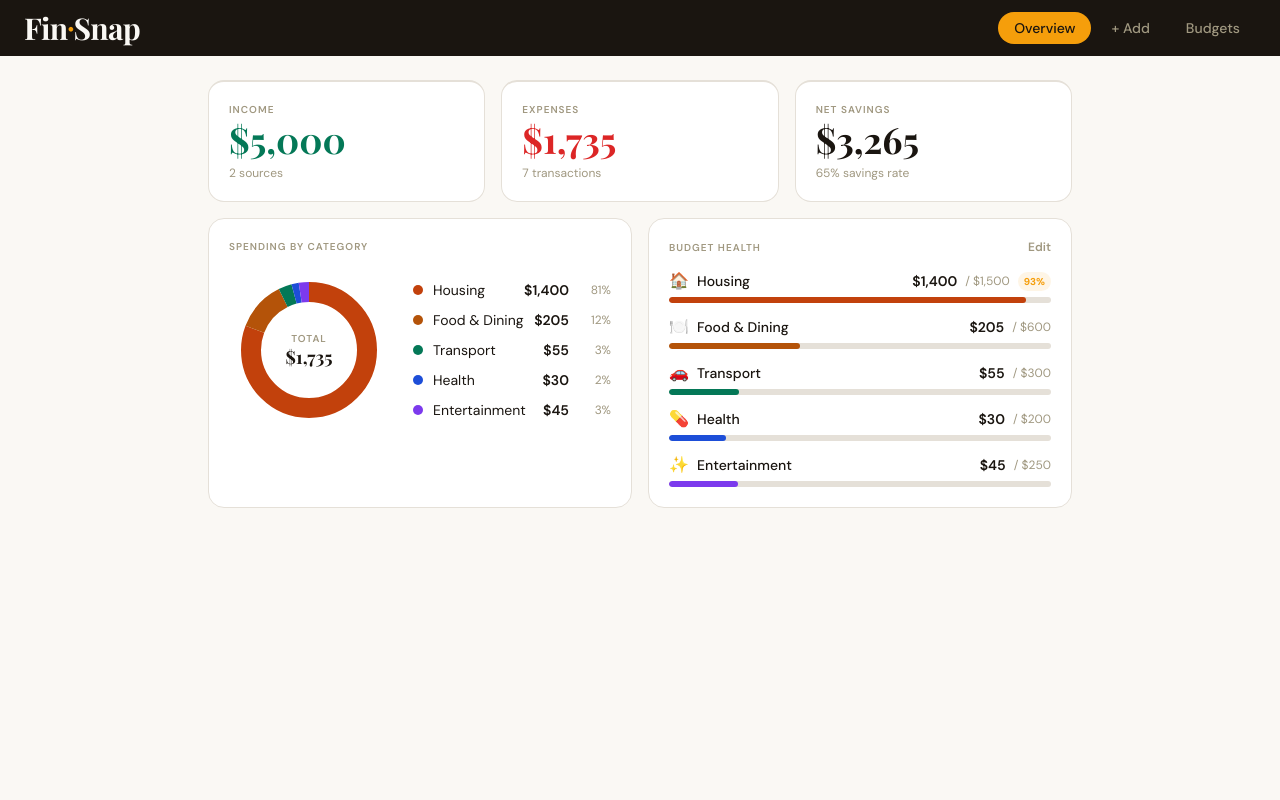
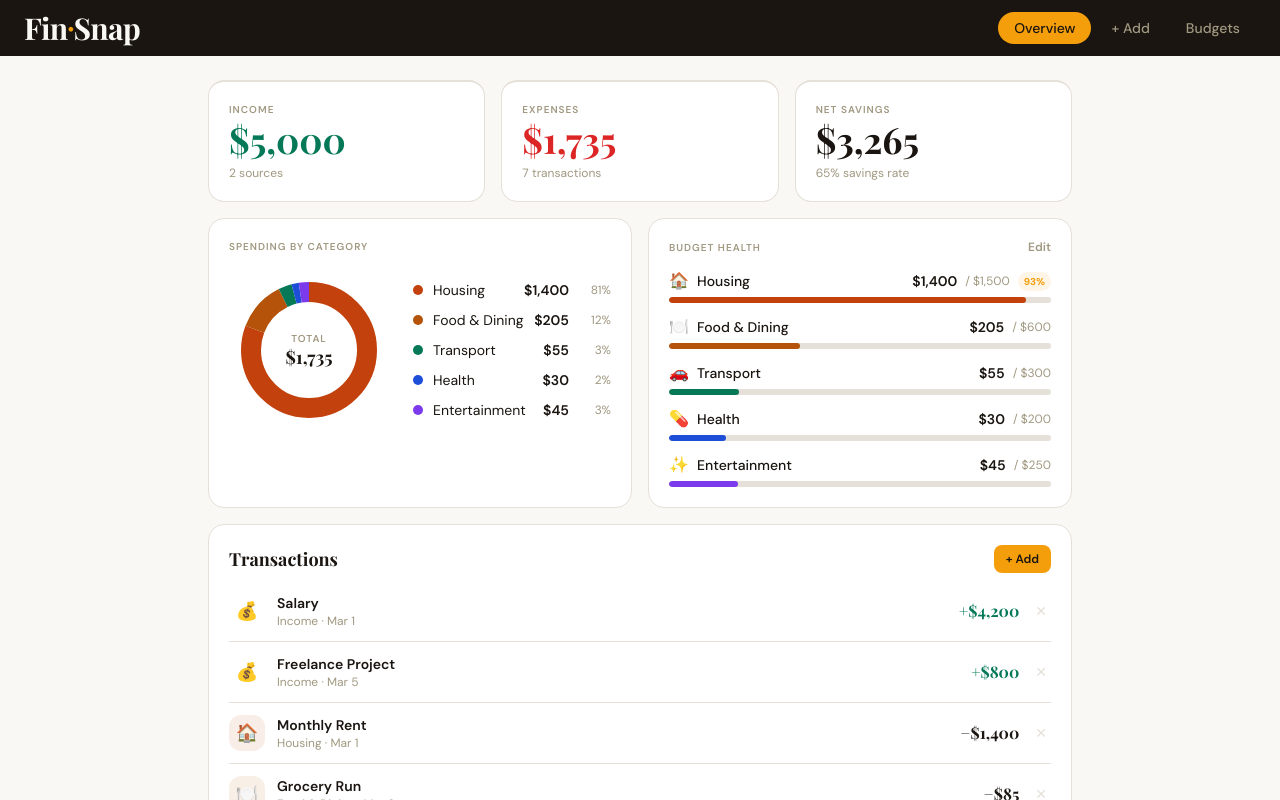
Before and after one commit to georgegoodluck/Fin-Snap, a Next.js app in the folder finsnap/: page / in a window 1280 px wide. Shown: the top 800 px of the page. Built offline with nearby package versions, Linux system fonts and the light colour scheme.

Commit message:
feat: transaction list with empty state

```diff
--- a/finsnap/app/page.tsx
+++ b/finsnap/app/page.tsx
@@ -6,8 +6,20 @@ import { PageWrapper } from "@/components/finance/PageWrapper";
 import { StatsRow } from "@/components/finance/StatsRow";
 import { SpendingCard } from "@/components/finance/SpendingCard";
 import { BudgetHealthCard } from "@/components/finance/BudgetHealthCard";
+import { TransactionList } from "@/components/finance/TransactionList";
 import { CATEGORIES, DEFAULT_BUDGETS } from "@/lib/constants";
-import type { CategorySummary } from "@/types/finance";
+import type { CategorySummary, Transaction } from "@/types/finance";
+
+const mockTransactions: Transaction[] = [
+  { id: "1", type: "income",  category: null,            amount: 4200, description: "Salary",          date: "2026-03-01" },
+  { id: "2", type: "income",  category: null,            amount: 800,  description: "Freelance Project", date: "2026-03-05" },
+  { id: "3", type: "expense", category: "housing",       amount: 1400, description: "Monthly Rent",      date: "2026-03-01" },
+  { id: "4", type: "expense", category: "food",          amount: 85,   description: "Grocery Run",        date: "2026-03-02" },
+  { id: "5", type: "expense", category: "food",          amount: 120,  description: "Restaurant Dinner",  date: "2026-03-05" },
+  { id: "6", type: "expense", category: "transport",     amount: 55,   description: "Fuel",               date: "2026-03-03" },
+  { id: "7", type: "expense", category: "health",        amount: 30,   description: "Pharmacy",           date: "2026-03-05" },
+  { id: "8", type: "expense", category: "entertainment", amount: 45,   description: "Netflix & Spotify",  date: "2026-03-04" },
+];
 
 const mockSpend: Record<string, number> = {
   housing: 1400,
@@ -49,7 +61,6 @@ export default function Home() {
             incomeCount={2}
             expenseCount={7}
           />
-          {/* Two column grid */}
           <div className="grid grid-cols-2 gap-4 mt-4">
             <SpendingCard
               categorySpend={mockSpend}
@@ -60,6 +71,11 @@ export default function Home() {
               onEditBudgets={() => setView("budgets")}
             />
           </div>
+          <TransactionList
+            transactions={mockTransactions}
+            onDelete={(id) => console.log("delete", id)}
+            onAdd={() => setView("add")}
+          />
         </PageWrapper>
       )}
 
--- /dev/null
+++ b/finsnap/components/finance/TransactionItem.tsx
@@ -0,0 +1,69 @@
+import type { Transaction } from "@/types/finance";
+import { CATEGORIES } from "@/lib/constants";
+import { formatCurrency } from "@/lib/utils";
+
+interface TransactionItemProps {
+  transaction: Transaction;
+  onDelete: (id: string) => void;
+  isLast: boolean;
+}
+
+export function TransactionItem({ transaction, onDelete, isLast }: TransactionItemProps) {
+  const cat = CATEGORIES.find((c) => c.id === transaction.category);
+
+  const formattedDate = new Date(transaction.date + "T00:00:00").toLocaleDateString(
+    "en-US",
+    { month: "short", day: "numeric" }
+  );
+
+  return (
+    <div
+      className={`flex items-center gap-3 py-3
+        ${!isLast ? "border-b border-border" : ""}`}
+    >
+      {/* Category icon bubble */}
+      <div
+        className="w-9 h-9 rounded-xl flex items-center justify-center
+                   flex-shrink-0 text-lg"
+        style={{
+          backgroundColor: cat
+            ? `${cat.color}18`
+            : transaction.type === "income"
+            ? "var(--color-income)18"
+            : "var(--color-border)",
+        }}
+      >
+        {transaction.type === "income" ? "💰" : cat?.icon ?? "💸"}
+      </div>
+
+      {/* Description + metadata */}
+      <div className="flex-1 min-w-0">
+        <p className="text-sm font-semibold text-ink truncate">
+          {transaction.description}
+        </p>
+        <p className="text-xs text-muted">
+          {cat?.label ?? "Income"} · {formattedDate}
+        </p>
+      </div>
+
+      {/* Amount */}
+      <span
+        className={`font-display text-base font-bold flex-shrink-0
+          ${transaction.type === "income" ? "text-income" : "text-ink"}`}
+      >
+        {transaction.type === "income" ? "+" : "−"}
+        {formatCurrency(transaction.amount)}
+      </span>
+
+      {/* Delete button */}
+      <button
+        onClick={() => onDelete(transaction.id)}
+        className="text-border hover:text-expense transition-colors
+                   duration-150 flex-shrink-0 text-sm px-1"
+        aria-label="Delete transaction"
+      >
+        ✕
+      </button>
+    </div>
+  );
+}
--- /dev/null
+++ b/finsnap/components/finance/TransactionList.tsx
@@ -0,0 +1,62 @@
+import type { Transaction } from "@/types/finance";
+import { TransactionItem } from "./TransactionItem";
+
+interface TransactionListProps {
+  transactions: Transaction[];
+  onDelete: (id: string) => void;
+  onAdd: () => void;
+}
+
+export function TransactionList({
+  transactions,
+  onDelete,
+  onAdd,
+}: TransactionListProps) {
+  return (
+    <div className="bg-card border border-border rounded-2xl p-5 mt-4">
+      {/* Header */}
+      <div className="flex items-center justify-between mb-2">
+        <span className="font-display text-lg font-bold text-ink">
+          Transactions
+        </span>
+        <button
+          onClick={onAdd}
+          className="text-xs font-semibold px-3 py-1.5 rounded-lg
+                     bg-warning text-ink hover:opacity-80
+                     transition-opacity duration-150"
+        >
+          + Add
+        </button>
+      </div>
+
+      {/* Empty state */}
+      {transactions.length === 0 && (
+        <div className="py-10 flex flex-col items-center gap-2">
+          <span className="text-3xl">🧾</span>
+          <p className="text-sm text-muted">No transactions this month</p>
+          <button
+            onClick={onAdd}
+            className="text-xs font-semibold text-warning hover:opacity-70
+                       transition-opacity duration-150 mt-1"
+          >
+            Add your first one →
+          </button>
+        </div>
+      )}
+
+      {/* List */}
+      {transactions.length > 0 && (
+        <div>
+          {transactions.map((t, i) => (
+            <TransactionItem
+              key={t.id}
+              transaction={t}
+              onDelete={onDelete}
+              isLast={i === transactions.length - 1}
+            />
+          ))}
+        </div>
+      )}
+    </div>
+  );
+}
```
